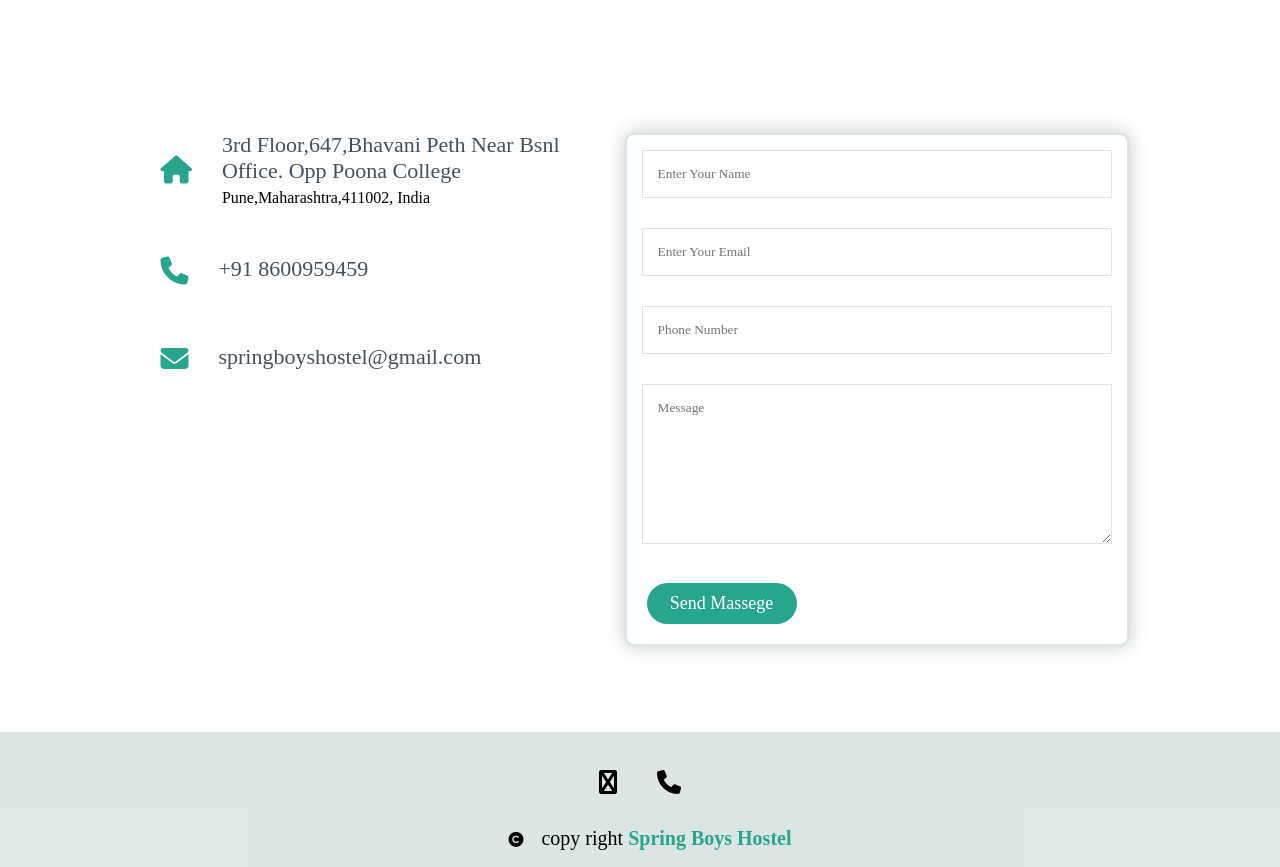
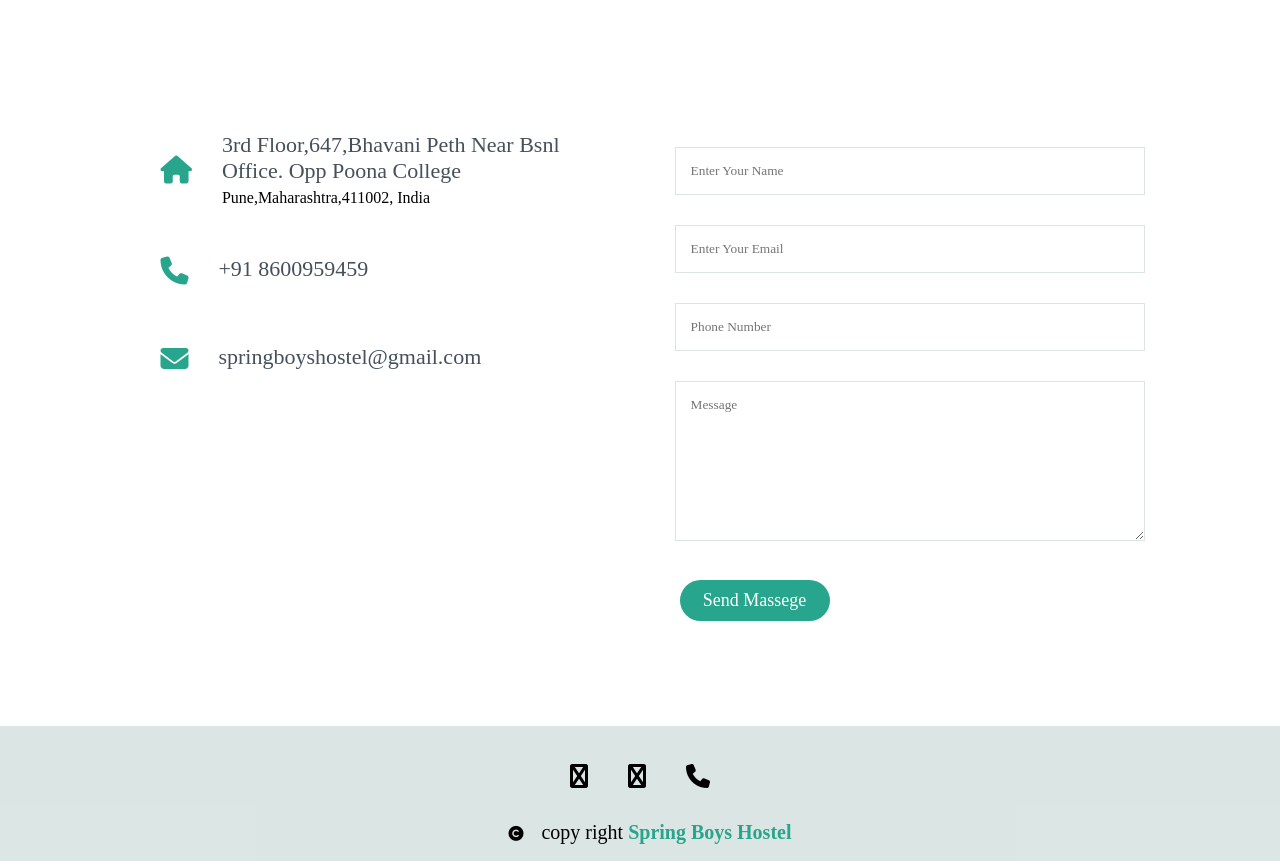
Before and after one commit to 1320tahseenkhan/spring-boys-hostel, a plain HTML site: page contact.html in a window 1280 px wide. Shown: the part 720-1587 px from the top of the page. Drawn offline with Linux system fonts and the light colour scheme; a script that the page names is missing.

Commit message:
Update contact.html

```diff
--- a/contact.html
+++ b/contact.html
@@ -23,12 +23,12 @@
     <i class="fa fa-times" onclick="hideMenu()"></i>
     <ul>
         <li> <a href="index.html">Home</a></li>
-        <li><a href="#">Facilities</a></li>
+        <li><a href="#facilities">Facilities</a></li>
         <li><a href="#ourbranches">Our Branches</a></li>
         <li><a href="#testimonial">Testimonial</a></li>
         <li><a href="#gallery">Gallery</a></li>
         <li><a href="#prefrence">Prefrence</a></li>
-        <li><a href="">About us</a></li>
+        <li><a href="#about">About us</a></li>
         <li> <a href="contact.html">Contact</a></li>
     </ul>
    </div>
@@ -71,12 +71,16 @@
                 </span>
             </div>
         </div>
-        <div class="contact-col" id="form">
+        <div class="contact-col" id="contact-col2">
             <form  action="springform.php" method="post" >
               <input type="text" name="Name" placeholder="Enter Your Name"  id="name"  required >
+
                 <input type="email" name="Email" placeholder="Enter Your Email" id="email" required>
+
                 <input type="tel" name="tel"placeholder="Phone Number" id="phone" required>
+
                <textarea  rows="8" name="Message" placeholder="Message" id="Message" required></textarea>
+
                 <button type="submit" class="btn"> Send Massege</button>
 
             </form>
@@ -89,9 +93,11 @@
 <section class="footer">
 <div class="icon">
 
-  <a href="https://www.instagram.com/spring_boys_hostel/"></a>
-  <a href="https://api.whatsapp.com/send?phone=918600959459&text=Hii" target="_blank"><i class="fa fa-whatsapp"></i></a>
+<i class="fa fa fa-instagram" id="instagram"></i>
+
+  <i class="fa fa-whatsapp" id="whatsapp"></i>
   <a href="tel:8600959459"><i class="fa fa-phone" id="phone"></i></a>
+</div>
 
   <div class="copy">
 
```
